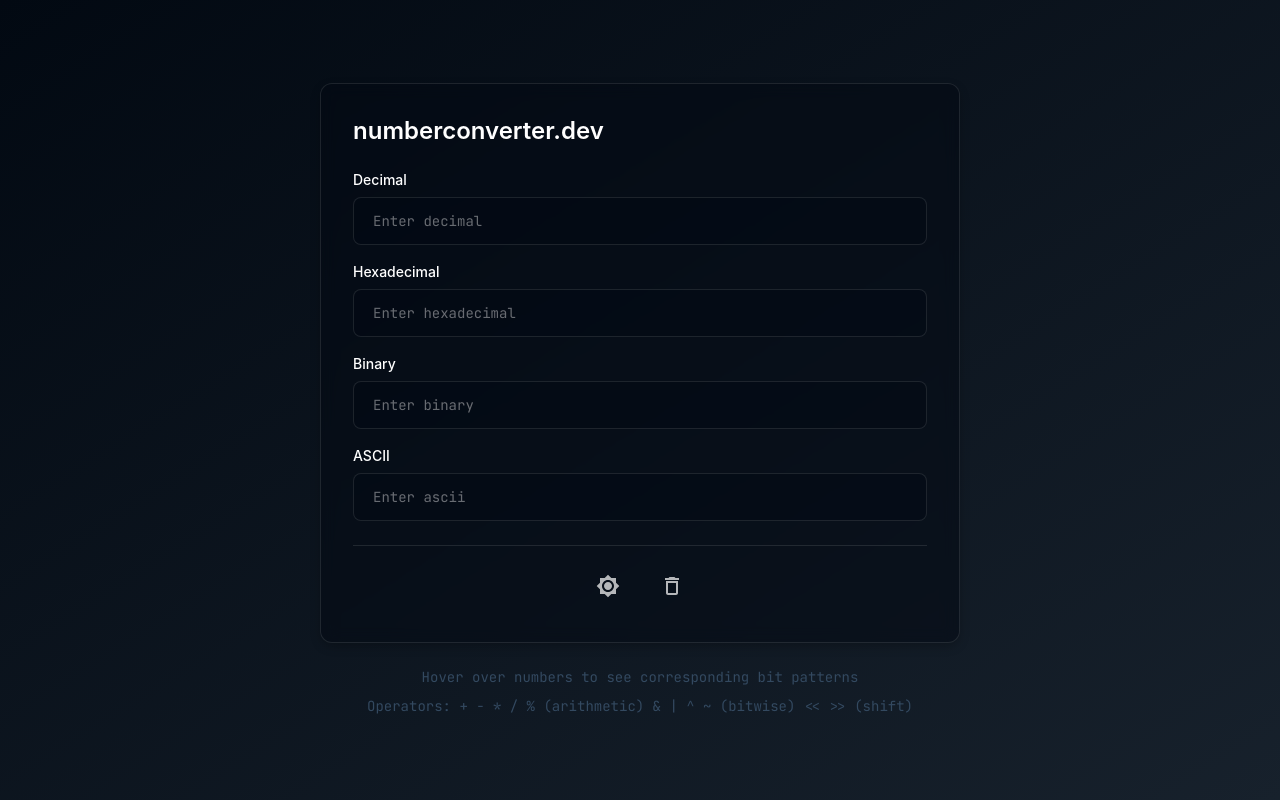
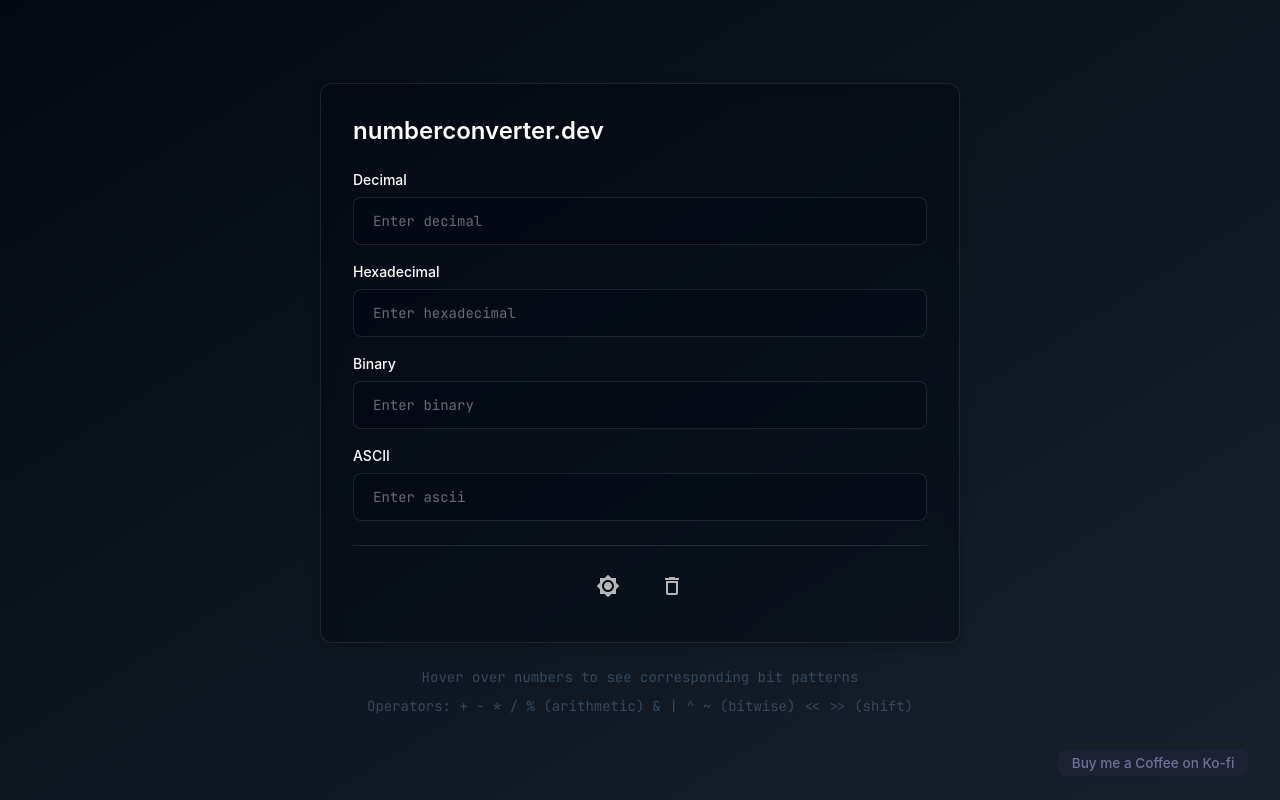
Before and after one commit to OllyMcB/js_number_converter, a React (Vite) app: page / in a window 1280 px wide. Built offline with nearby package versions, Linux system fonts and the light colour scheme.

Commit message:
Improved SEO. Added Ko-Fi link

```diff
--- a/index.html
+++ b/index.html
@@ -7,7 +7,7 @@
     <link rel="icon" type="image/png" sizes="16x16" href="/favicon-16x16.png">
     <link rel="manifest" href="/site.webmanifest">
     <meta name="viewport" content="width=device-width, initial-scale=1.0" />
-    <title>numberconverter.dev</title>
+    <title>Number Converter – Hex, Binary, Decimal & ASCII Calculator for Engineers</title>
     <!-- Google tag (gtag.js) -->
     <script async src="https://www.googletagmanager.com/gtag/js?id=G-SQC4KCLGT8"></script>
     <script>
@@ -17,6 +17,23 @@
 
       gtag('config', 'G-SQC4KCLGT8');
     </script>
+    <!-- @brief SEO meta tags for number converter tool -->
+    <meta name="description" content="Convert between hexadecimal, binary, decimal, and ASCII/UTF-8. The ultimate number converter and calculator for software engineers, embedded firmware engineers, and developers. Instantly convert hex to binary, hex to decimal, binary to decimal, and more." />
+    <meta name="keywords" content="number converter, hex to binary, hex to decimal, binary to decimal, ascii converter, utf8 converter, software engineer tools, embedded firmware, calculator, base conversion, hexadecimal, binary, decimal, ascii, utf-8, bitwise, number calculator, developer tools" />
+    <meta name="author" content="numberconverter.dev" />
+
+    <!-- Open Graph / Facebook -->
+    <meta property="og:title" content="Number Converter – Hex, Binary, Decimal & ASCII Calculator" />
+    <meta property="og:description" content="Convert between hexadecimal, binary, decimal, and ASCII/UTF-8. Instantly convert hex to binary, hex to decimal, binary to decimal, and more. Perfect for software and embedded engineers." />
+    <meta property="og:type" content="website" />
+    <meta property="og:url" content="https://numberconverter.dev/" />
+    <meta property="og:image" content="/android-chrome-512x512.png" />
+
+    <!-- Twitter -->
+    <meta name="twitter:card" content="summary_large_image" />
+    <meta name="twitter:title" content="Number Converter – Hex, Binary, Decimal & ASCII Calculator" />
+    <meta name="twitter:description" content="Convert between hexadecimal, binary, decimal, and ASCII/UTF-8. Instantly convert hex to binary, hex to decimal, binary to decimal, and more. Perfect for software and embedded engineers." />
+    <meta name="twitter:image" content="/android-chrome-512x512.png" />
   </head>
   <body>
     <div id="root"></div>
--- a/src/App.scss
+++ b/src/App.scss
@@ -190,3 +190,54 @@
   --hover-bg: rgba(255, 255, 255, 0.1);
   --text-help: rgb(51, 73, 96);
 }
+
+/* @brief Footer styles for Ko-fi link - now fixed in the bottom right corner */
+.footer {
+  position: fixed;
+  right: 2rem;
+  bottom: 1.5rem;
+  width: auto;
+  margin: 0;
+  padding: 0;
+  text-align: right;
+  font-size: 0.85rem;
+  color: var(--text-help);
+  opacity: 0.7;
+  z-index: 100;
+  pointer-events: none; /* Only the link itself should be clickable */
+}
+
+.kofi-link {
+  display: inline-block;
+  background: #f4f4fa;
+  color: #7c5cbf;
+  border-radius: 8px;
+  padding: 0.4em 1em;
+  text-decoration: none;
+  font-weight: 500;
+  font-size: 1em;
+  box-shadow: 0 1px 4px rgba(111, 66, 193, 0.06);
+  transition: color 0.2s, text-decoration 0.2s, background 0.2s, box-shadow 0.2s;
+  opacity: 0.9;
+  pointer-events: auto;
+}
+
+.kofi-link:hover {
+  color: #fff;
+  background: #7c5cbf;
+  text-decoration: none;
+  box-shadow: 0 2px 8px rgba(111, 66, 193, 0.12);
+}
+
+[data-theme="dark"] .kofi-link {
+  background: #23243a;
+  color: #b6aeea;
+  box-shadow: 0 1px 4px rgba(50, 50, 80, 0.10);
+  opacity: 0.82;
+}
+
+[data-theme="dark"] .kofi-link:hover {
+  background: #3a3760;
+  color: #fff;
+  box-shadow: 0 2px 8px rgba(50, 50, 80, 0.16);
+}
--- a/src/App.tsx
+++ b/src/App.tsx
@@ -778,6 +778,18 @@ function App() {
         <span>{HOVER_TEXT}</span>
         <span>{OPERATORS_TEXT}</span>
       </div>
+
+      {/* @brief Footer with Ko-fi link */}
+      <footer className="footer">
+        <a
+          href="https://ko-fi.com/olsdev"
+          target="_blank"
+          rel="noopener noreferrer"
+          className="kofi-link"
+        >
+          Buy me a Coffee on Ko-fi
+        </a>
+      </footer>
     </div>
   )
 }
```
